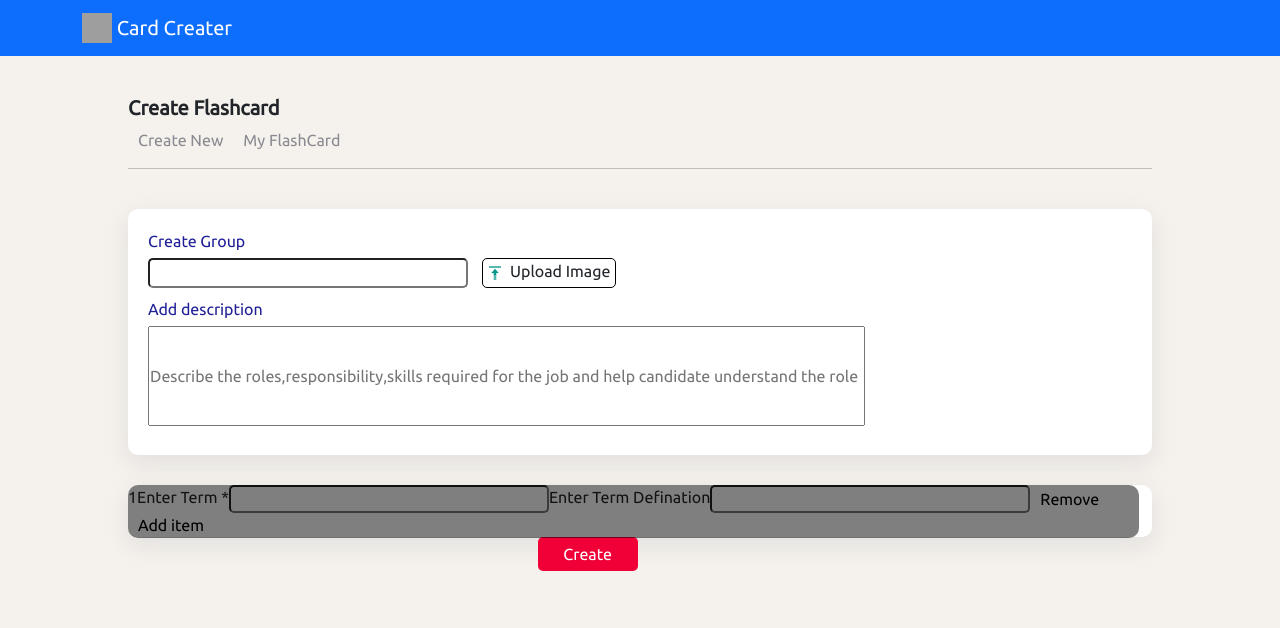
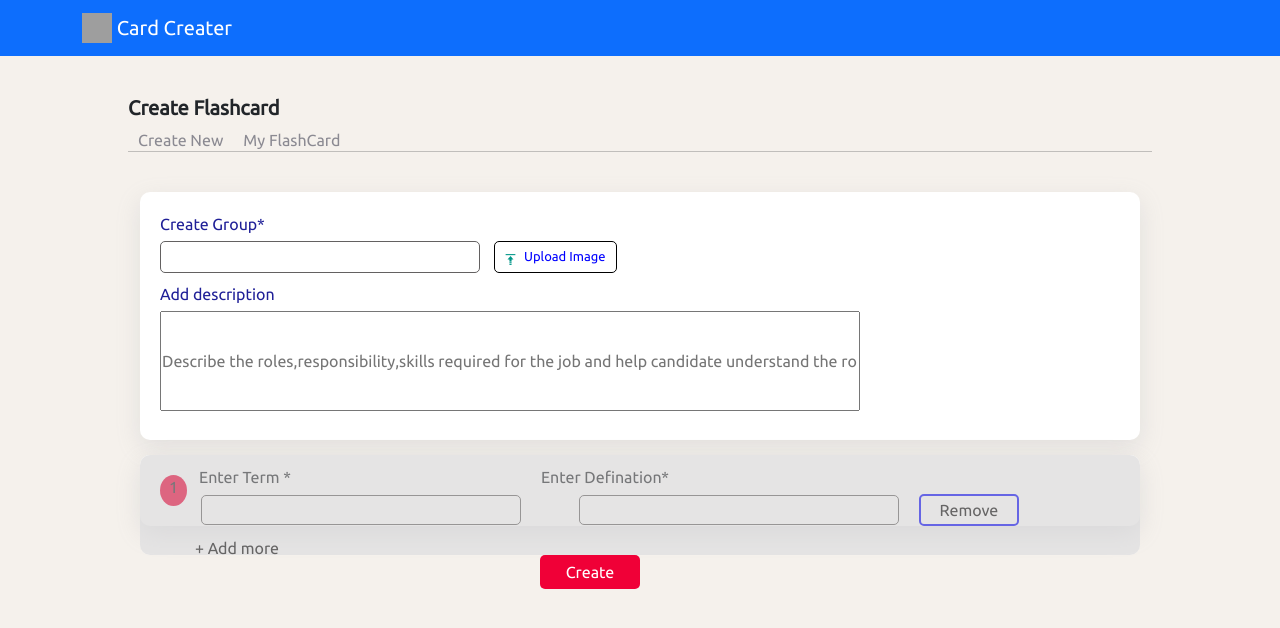
Before and after one commit to Oshankhan/card-builder, a React (Create React App) app: page / in a window 1280 px wide. Shown: the top 628 px of the page. Built offline with nearby package versions, Linux system fonts and the light colour scheme; grey boxes are pictures that could not be loaded.

Commit message:
added front page CSS

```diff
--- a/src/components/CreateNewCard.css
+++ b/src/components/CreateNewCard.css
@@ -11,12 +11,13 @@ input[type="file"] {
 .inputFeild {
   border-radius: 5px;
   width: 25vw;
+  border: 1.5px solid rgb(99, 97, 97);
 }
 
 .blur {
-  width: 79vw;
-  height: 53px;
-  background-color: black;
+  width: 100%;
+  height: 100%;
+  background-color: rgb(204, 201, 201);
   position: absolute;
   z-index: 1;
   opacity: 0.5;
@@ -41,7 +42,7 @@ input[type="file"] {
   color: rgb(31, 31, 151);
   padding-bottom: 5px;
 }
-.createbutton{
+.bothcontainer>.createbutton{
   position: relative;
   justify-content: center !important;
   left: 40%;
@@ -56,4 +57,59 @@ input[type="file"] {
   text-decoration: none;
   border: none !important;
   border-radius: 5px;
+
 }
+.uploadfile{
+  display: flex;
+  font-size: 13px;
+  color: blue;
+  padding: 5px;
+
+}
+.bothcontainer>.secondsection{
+  position: relative !important;;
+  width: 100%;
+  height: 100px !important;
+  background-color: #fff;
+  border-radius: 10px;
+  margin-top: -15px;
+}
+
+.indexno>p{
+
+  background-color: #f00037;
+  border-radius: 50%;
+  margin: 20px;
+  padding: 0px 9px;
+}
+.indexno{
+  display: flex;
+}
+.inputFeild1{
+  border-radius: 5px;
+  width: 25vw;
+  height: 30px;
+  border: 1.5px solid rgb(99, 97, 97);
+  margin-top: 40px;
+  margin-left: -90px;
+  }
+  .term{
+    margin-top: 10px;
+    margin-left: -8px;
+  }
+  .termdefination{
+    margin-top: 10px;
+    margin-left: 20px;
+
+  }
+  .remove{
+    margin-top: 39px;
+    margin-left: 20px;
+    border: 2px solid blue;
+    border-radius: 5px;
+    width: 100px;
+    height: 32px;
+  }
+  .addmore{
+    margin: 10px 45px;
+  }
--- a/src/components/CreateNewCard.jsx
+++ b/src/components/CreateNewCard.jsx
@@ -41,12 +41,13 @@ function CreateNewCard() {
     <>
       {/* This is for new commit */}
       {/* This is for another commit */}
+      <div className="bothcontainer container">
         <div className="NewCardCointainer">
           <div
             style={{ display: "flex", paddingTop: "20px", paddingLeft: "20px" }}
           >
             <div style={{ display: "flex", flexDirection: "column" }}>
-            <label className="creategroup">Create Group</label>
+              <label className="creategroup">Create Group*</label>
               <div style={{ display: "flex" }}>
                 <input
                   className="inputFeild "
@@ -70,7 +71,7 @@ function CreateNewCard() {
                     onChange={handleGroupChange}
                   />
                   <label htmlFor="file">
-                  <div style={{ display: "flex" }}>
+                    <div className="uploadfile">
                       <FcUpload style={{ margin: "6px 2px 0px 4px" }} />
                       <p style={{ padding: "0px 5px" }}>Upload Image</p>
                     </div>
@@ -95,7 +96,7 @@ function CreateNewCard() {
         </div>
 
         {/* This is the secons section of the code */}
-
+        <div className="secondsection">
           <div
             className="NewCardCointainer"
             style={{
@@ -111,32 +112,36 @@ function CreateNewCard() {
             <div style={{ display: "flex", flexDirection: "column" }}>
               {terms.map((value, index) => {
                 return (
-              <div style={{ display: "flex" }} key={index}>
+                  <div className="indexno" key={index}>
                     <p>{index + 1}</p>
-                <label> Enter Term *</label>
+
+                    <label className="term"> Enter Term *</label>
+
                     <input
                       type="text"
                       name="title"
-                  className="inputFeild"
+                      className="inputFeild1"
                       onChange={(event) => handleChange(event, index)}
                     />
-                <label>Enter Term Defination</label>
+                    <label  className="termdefination">Enter Defination*</label>
                     <input
                       type="text"
                       name="des"
-                  className="inputFeild"
+                      className="inputFeild1"
                       onChange={(event) => handleChange(event, index)}
                     />
-                <button onClick={() => handleRemoveFields(index)}>
+                    <button className="remove" onClick={() => handleRemoveFields(index)}>
                       Remove
                     </button>
                   </div>
                 );
               })}
             </div>
-        <button onClick={handleAddItem}>Add item</button>
+          </div>
+          <button className="addmore" onClick={handleAddItem}>+ Add more</button>
         </div>
         <button className="createbutton">Create</button>
+      </div>
     </>
   );
 }
--- a/src/components/SubNavBar.css
+++ b/src/components/SubNavBar.css
@@ -21,3 +21,12 @@ button {
 button:hover{
   color: #f00037 ;
 }
+.subnavheading>.Navdiv>button.active,.subnavheading>.Navdiv>button.active:focus{
+  border-bottom: 3px solid #f00037;
+}
+.subnavheading>.Navdiv>button:hover{
+border-bottom: 3px solid #f00037;
+}
+.bottomline{
+  margin-top: -0.8px;
+}
--- a/src/components/SubNavBar.jsx
+++ b/src/components/SubNavBar.jsx
@@ -24,7 +24,7 @@ function SubNavBar() {
         >
           My FlashCard
         </button>
-        <hr></hr>
+        <hr className="bottomline"/>
       </div>
       <br />
 
```
Lines whose indentation alone changed are shown as unchanged.
